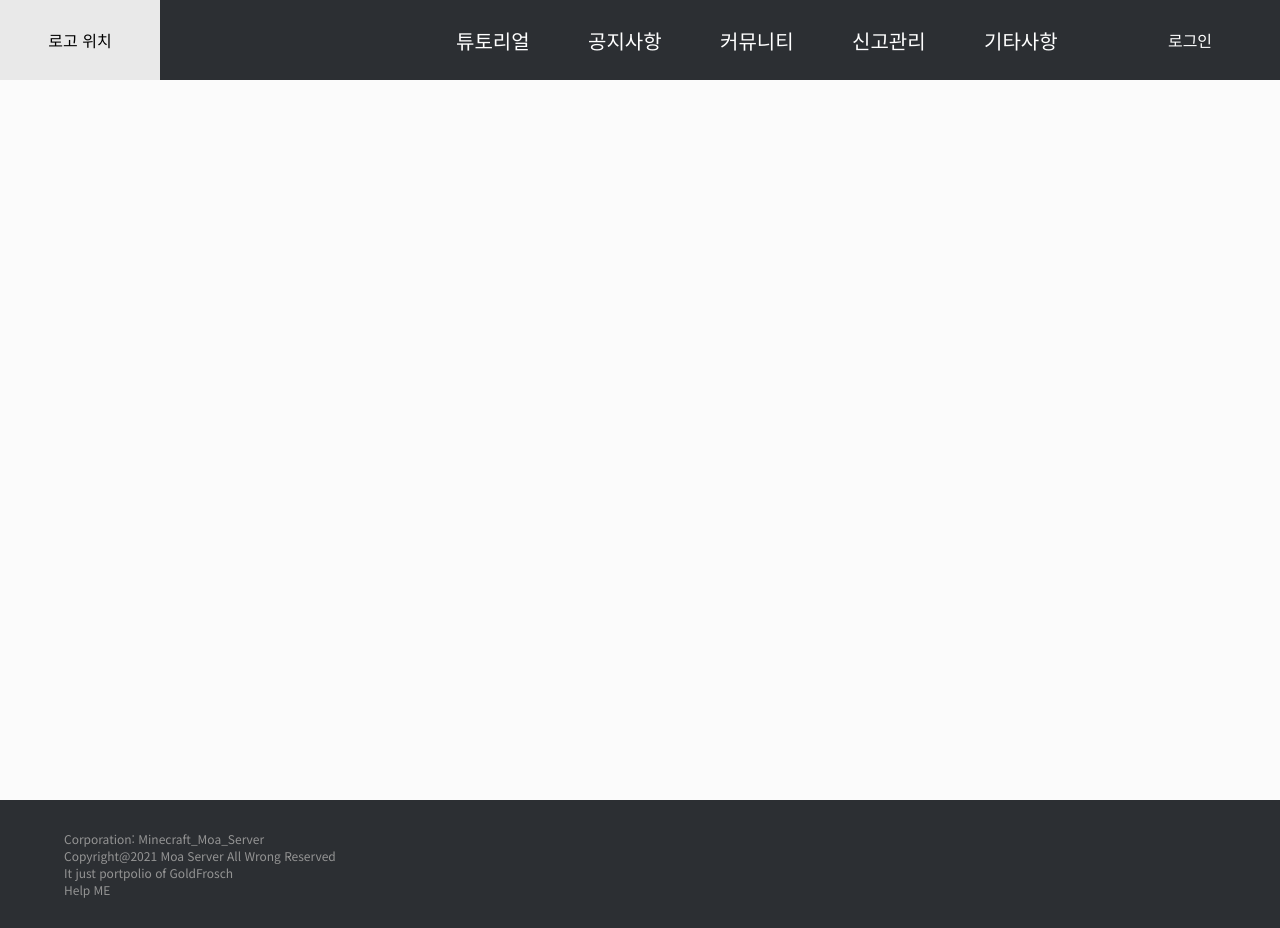
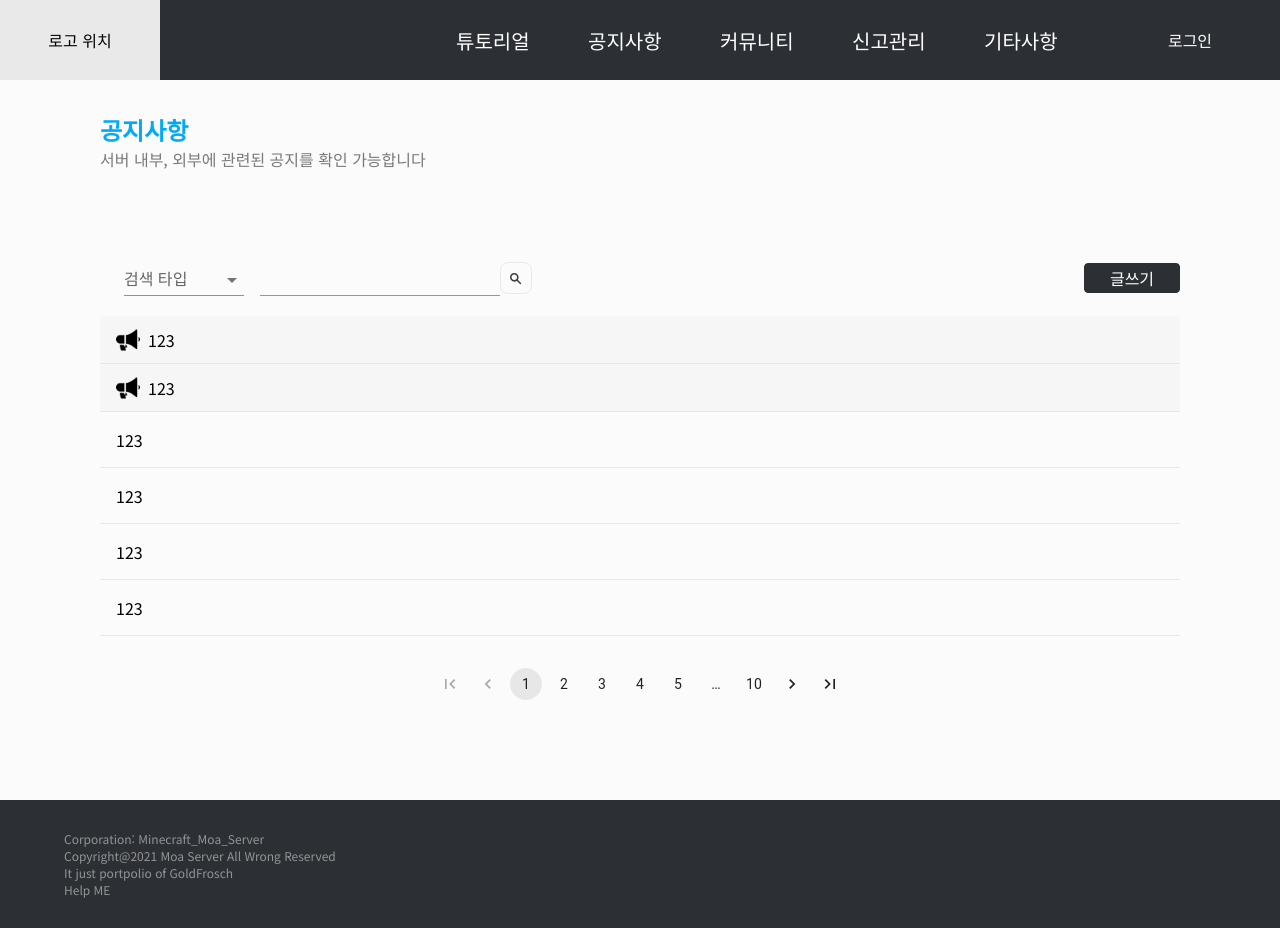
Before and after one commit to goldfrosch/MoaWebProject, a React (Create React App) app in the folder webFront/: page /board in a window 1280 px wide. Built offline with nearby package versions, Linux system fonts and the light colour scheme.

Commit message:
GoldFrosch / front -> fix board write page

```diff
--- a/webFront/public/index.html
+++ b/webFront/public/index.html
@@ -19,6 +19,15 @@
       .ck-editor__editable{
         height: 540px;
       }
+      @media(max-width: 800px) {
+        .ck.ck-editor{
+          width: 90%;
+          height: 450px;
+        }
+        .ck-editor__editable{
+          height: 450px;
+        }
+      }
     </style>
 </head>
 <body>
--- a/webFront/src/components/common/header/Header.tsx
+++ b/webFront/src/components/common/header/Header.tsx
@@ -97,6 +97,7 @@ const HeaderBlock = styled.header<HeaderBlockProps>`
   justify-content: space-between;
 
   overflow-x: hidden;
+
   & > .logo {
     width: 160px;
     height: 100%;
--- a/webFront/src/components/common/items/Search.tsx
+++ b/webFront/src/components/common/items/Search.tsx
@@ -5,18 +5,21 @@ import SearchIcon from "assets/icon/search.svg";
 
 interface SearchProps {
   value: any;
+  onSubmit?: (e: any) => void;
   onChange?: (e: any) => void;
 }
-const Search: React.FC<SearchProps> = ({ value, onChange }) => {
+const Search: React.FC<SearchProps> = ({ value, onChange, onSubmit }) => {
   return (
-    <SearchBlock>
+    <SearchBlock onSubmit={onSubmit}>
       <input defaultValue={value} type="text" onChange={onChange} />
+      <button type="submit">
         <img src={SearchIcon} alt="" />
+      </button>
     </SearchBlock>
   );
 };
 
-const SearchBlock = styled.div`
+const SearchBlock = styled.form`
   display: flex;
   align-items: center;
   justify-content: space-between;
@@ -31,6 +34,12 @@ const SearchBlock = styled.div`
 
     padding-left: 8px;
   }
+  button {
+    background: none;
+    display: flex;
+    align-items: center;
+    justify-content: center;
+
     img {
       width: 32px;
       height: 32px;
@@ -43,6 +52,7 @@ const SearchBlock = styled.div`
     img:hover {
       background-color: rgba(0, 0, 0, 0.01);
     }
+  }
 `;
 
 export default Search;
--- a/webFront/src/components/common/template/board/BoardList.tsx
+++ b/webFront/src/components/main/content/board/Board.tsx
@@ -1,45 +1,42 @@
-// import Pagination from "components/common/items/Pagination";
 import React, { useState } from "react";
 import styled from "styled-components";
+
 import { Palette, ThemeColor, ThemeSize } from "styles/Pallete";
 
-import { Pagination } from "@mui/material";
 import noticePhone from "assets/icon/megaphone.png";
 import Button from "components/common/items/Button";
 import Search from "components/common/items/Search";
 
+import { Pagination } from "@mui/material";
 import InputLabel from "@mui/material/InputLabel";
 import MenuItem from "@mui/material/MenuItem";
 import FormControl from "@mui/material/FormControl";
 import Select from "@mui/material/Select";
+import { BoardPageParams } from "containers/content/board/BoardContainer";
+import history from "utils/HistoryUtils";
 
-export interface ISearch {
-  type?: string;
-  query: string;
+export interface BoardListProps {
+  data: BoardPageParams;
 }
 
-export interface BoardListProps {
-  title: string;
-  context: string;
-  notice: any[];
-}
+const BoardList: React.FC<BoardListProps> = ({ children, data }) => {
+  const [searchData, setSearchData] = useState<BoardPageParams>({ ...data });
 
-const BoardList: React.FC<BoardListProps> = ({
-  title,
-  context,
-  notice,
-  children,
-}) => {
-  const [search, setSearch] = useState<ISearch>({
-    type: "",
-    query: "",
-  });
+  const handleSubmit = (e: any) => {
+    e.preventDefault();
+    console.log(searchData);
+  };
+
+  const handleHistory = () => {
+    history.push("/board/write?type=" + searchData.type);
+  };
+
   return (
     <BoardListBlock>
       <div className="main">
         <div className="header">
-          <h2 className="title">{title}</h2>
-          <span>{context}</span>
+          <h2 className="title">공지사항</h2>
+          <span>서버 내부, 외부에 관련된 공지를 확인 가능합니다</span>
         </div>
         <div className="option">
           <div className="search">
@@ -54,52 +51,54 @@ const BoardList: React.FC<BoardListProps> = ({
               <Select
                 labelId="demo-simple-select-standard-label"
                 id="demo-simple-select-standard"
-                value={search.type}
+                value={searchData.search}
                 onChange={(e: any) =>
-                  setSearch({
-                    ...search,
-                    type: e.target.value,
+                  setSearchData({
+                    ...searchData,
+                    search: e.target.value
                   })
                 }
                 label="type"
               >
-                <MenuItem value="">
-                  <em>없음</em>
-                </MenuItem>
                 <MenuItem value="NICKNAME">닉네임</MenuItem>
                 <MenuItem value="TITLE">제목</MenuItem>
               </Select>
             </FormControl>
-            <form>
-              <Search value="" />
-            </form>
+            <Search
+              value=""
+              onChange={(e: any) =>
+                setSearchData({
+                  ...searchData,
+                  query: e.target.value
+                })
+              }
+              onSubmit={(e: any) => handleSubmit(e)}
+            />
           </div>
-          <Button theme={ThemeColor.first} size={ThemeSize.large}>
+          <Button
+            theme={ThemeColor.first}
+            size={ThemeSize.large}
+            onClick={handleHistory}
+          >
             글쓰기
           </Button>
         </div>
         <div className="content">
-          {notice.map((data, key) => (
-            <div className="importantItem" key={key}>
-              <img src={noticePhone} alt="" />
-              <span>{data}</span>
-            </div>
-          ))}
-          {children}
+          <div className="importantItem">
+            <img src={noticePhone} alt="" />
+            <span>123</span>
+          </div>
+          <div className="importantItem">
+            <img src={noticePhone} alt="" />
+            <span>123</span>
+          </div>
+          <div className="item">123</div>
+          <div className="item">123</div>
+          <div className="item">123</div>
+          <div className="item">123</div>
         </div>
         <div className="footer">
           <Pagination count={10} showFirstButton showLastButton />
-          {/* const [page, setPage] = React.useState(1);
-          const handleChange = (event: React.ChangeEvent<unknown>, value: number) => {
-            setPage(value);
-          };
-
-          return (
-            <Stack spacing={2}>
-              <Typography>Page: {page}</Typography>
-              <Pagination count={10} page={page} onChange={handleChange} />
-            </Stack>
-          ); */}
         </div>
       </div>
     </BoardListBlock>
@@ -163,11 +162,18 @@ const BoardListBlock = styled.div`
         align-items: center;
 
         gap: 8px;
+
+        & > img {
+          width: 24px;
+          height: 24px;
+        }
       }
       & > .item {
         width: 100%;
         height: 56px;
         border-bottom: 1px solid #e7e7e7;
+
+        padding: 0 16px;
 
         display: flex;
         align-items: center;
--- a/webFront/src/components/common/template/board/BoardWrite.tsx
+++ b/webFront/src/components/main/content/board/BoardWrite.tsx
@@ -29,7 +29,7 @@ const BoardWrite: React.FC<BoardWriteProps> = () => {
         <CKEditor
           editor={ClassicEditor}
           config={{
-            language: "ko",
+            language: "ko"
           }}
           data="<p>Hello from CKEditor 5!</p><br /><p>예시용 자료입니다</p>"
           onChange={(event: any, editor: any) => {
--- a/webFront/src/components/main/content/notice/Notice.tsx
+++ /dev/null
@@ -1,34 +0,0 @@
-import BoardList, {
-  BoardListProps,
-} from "components/common/template/board/BoardList";
-import React from "react";
-
-const BoardProps: BoardListProps = {
-  title: "공지사항",
-  context: "서버 내부, 외부에 관련된 공지를 확인 가능합니다",
-  notice: ["1", "2", "3", "4", "5", "6"],
-};
-interface NoticeProps {}
-
-const Notice: React.FC<NoticeProps> = () => {
-  return (
-    <BoardList
-      title={BoardProps.title}
-      context={BoardProps.context}
-      notice={BoardProps.notice}
-    >
-      <div className="item"></div>
-      <div className="item"></div>
-      <div className="item"></div>
-      <div className="item"></div>
-      <div className="item"></div>
-      <div className="item"></div>
-      <div className="item"></div>
-      <div className="item"></div>
-      <div className="item"></div>
-      <div className="item"></div>
-    </BoardList>
-  );
-};
-
-export default Notice;
--- a/webFront/src/components/main/content/notice/TestWrite.tsx
+++ /dev/null
@@ -1,9 +0,0 @@
-import BoardWrite from "components/common/template/board/BoardWrite";
-import React from "react";
-
-interface testProps {}
-const TestWrite: React.FC<testProps> = () => {
-  return <BoardWrite />;
-};
-
-export default TestWrite;
--- /dev/null
+++ b/webFront/src/containers/content/board/BoardContainer.tsx
@@ -0,0 +1,28 @@
+import React, { useState } from "react";
+import { RouteComponentProps } from "react-router-dom";
+
+import BoardList from "components/main/content/board/Board";
+
+export interface BoardPageParams {
+  type: string;
+  page: number;
+  search: string;
+  query: string;
+}
+
+interface BoardContainerProps {}
+const BoardContainer: React.FC<RouteComponentProps<BoardContainerProps>> = ({
+  location
+}) => {
+  // eslint-disable-next-line @typescript-eslint/no-unused-vars
+  const [data, setData] = useState<BoardPageParams>({
+    type: String(new URLSearchParams(location.search).get("type") ?? "free"),
+    page: Number(new URLSearchParams(location.search).get("page") ?? 1),
+    search: String(new URLSearchParams(location.search).get("search") ?? ""),
+    query: String(new URLSearchParams(location.search).get("query") ?? "")
+  });
+
+  return <BoardList data={data} />;
+};
+
+export default BoardContainer;
--- /dev/null
+++ b/webFront/src/containers/content/board/BoardWriteContainer.tsx
@@ -0,0 +1,9 @@
+import BoardWrite from "components/main/content/board/BoardWrite";
+import React from "react";
+
+interface BoardWriteContainerProps {}
+const BoardWriteContainer: React.FC<BoardWriteContainerProps> = () => {
+  return <BoardWrite />;
+};
+
+export default BoardWriteContainer;
--- a/webFront/src/containers/content/notice/NoticeContainer.tsx
+++ /dev/null
@@ -1,9 +0,0 @@
-import Notice from "components/main/content/notice/Notice";
-import React from "react";
-
-interface NoticeContainerProps {}
-const NoticeContainer: React.FC<NoticeContainerProps> = () => {
-  return <Notice />;
-};
-
-export default NoticeContainer;
--- a/webFront/src/pages/MainPage.tsx
+++ b/webFront/src/pages/MainPage.tsx
@@ -7,23 +7,24 @@ import HomeContainer from "containers/home/HomeContainer";
 import LoginContainer from "containers/auth/LoginContainer";
 import RegisterContainer from "containers/auth/RegisterContainer";
 
-import NoticeContainer from "containers/content/notice/NoticeContainer";
-import TestWrite from "components/main/content/notice/TestWrite";
+import BoardContainer from "containers/content/board/BoardContainer";
+import BoardWriteContainer from "containers/content/board/BoardWriteContainer";
 
 const MainPage = () => {
   return (
-    <Switch>
-      <BaseTemplate>
+    <BaseTemplate>
+      <Switch>
         <Route exact path="/" component={HomeContainer} />
         <Route exact path="/login" component={LoginContainer} />
         <Route exact path="/register" component={RegisterContainer} />
 
-        <Route exact path="/notice/notice" component={NoticeContainer} />
+        <Route exact path="/board" component={BoardContainer} />
+        <Route exact path="/board/write" component={BoardWriteContainer} />
 
-        <Route exact path="/test" component={TestWrite} />
-      </BaseTemplate>
-      <Route exact path="/notfound" component={NotFound} />
-    </Switch>
+        {/* Error Page */}
+        <Route component={NotFound} />
+      </Switch>
+    </BaseTemplate>
   );
 };
 
```
Also changed, not shown: webFront/src/constants/Navigation.tsx (+32 -32 lines). Lines whose indentation alone changed are shown as unchanged.
